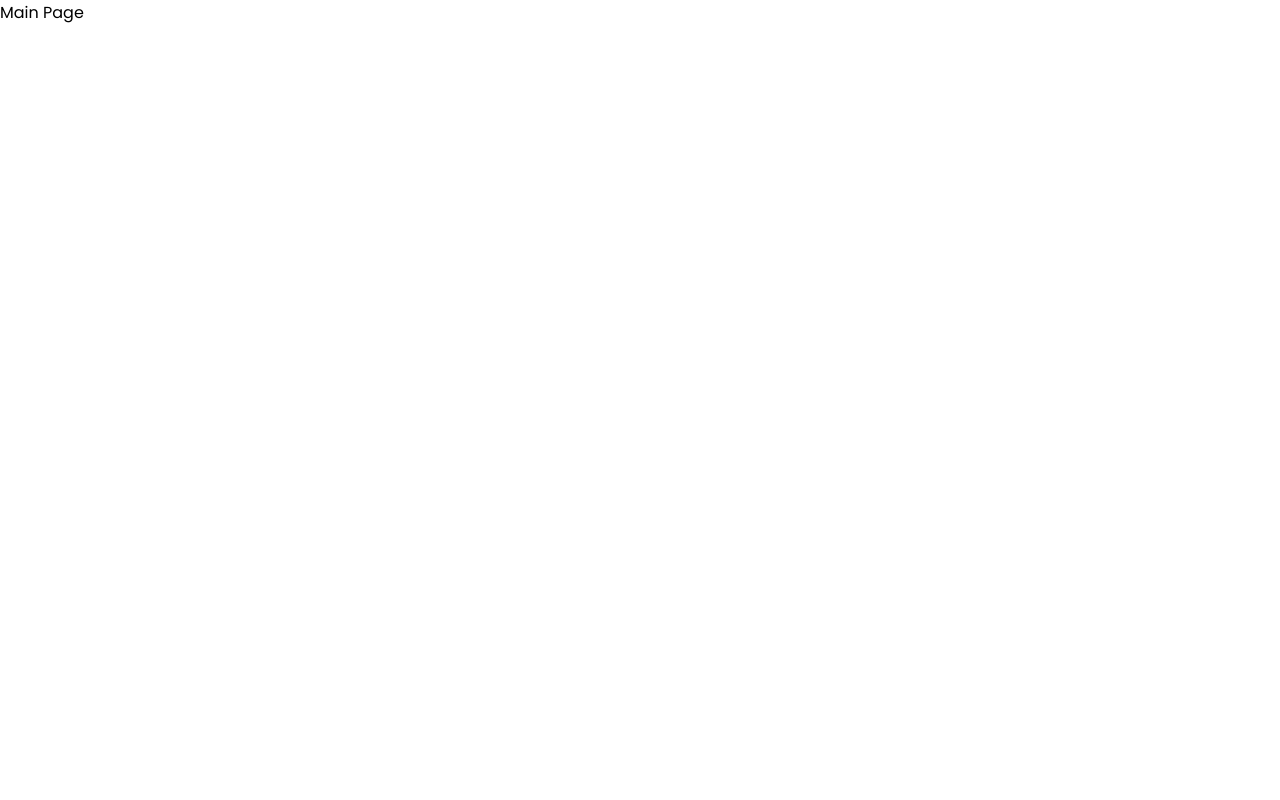
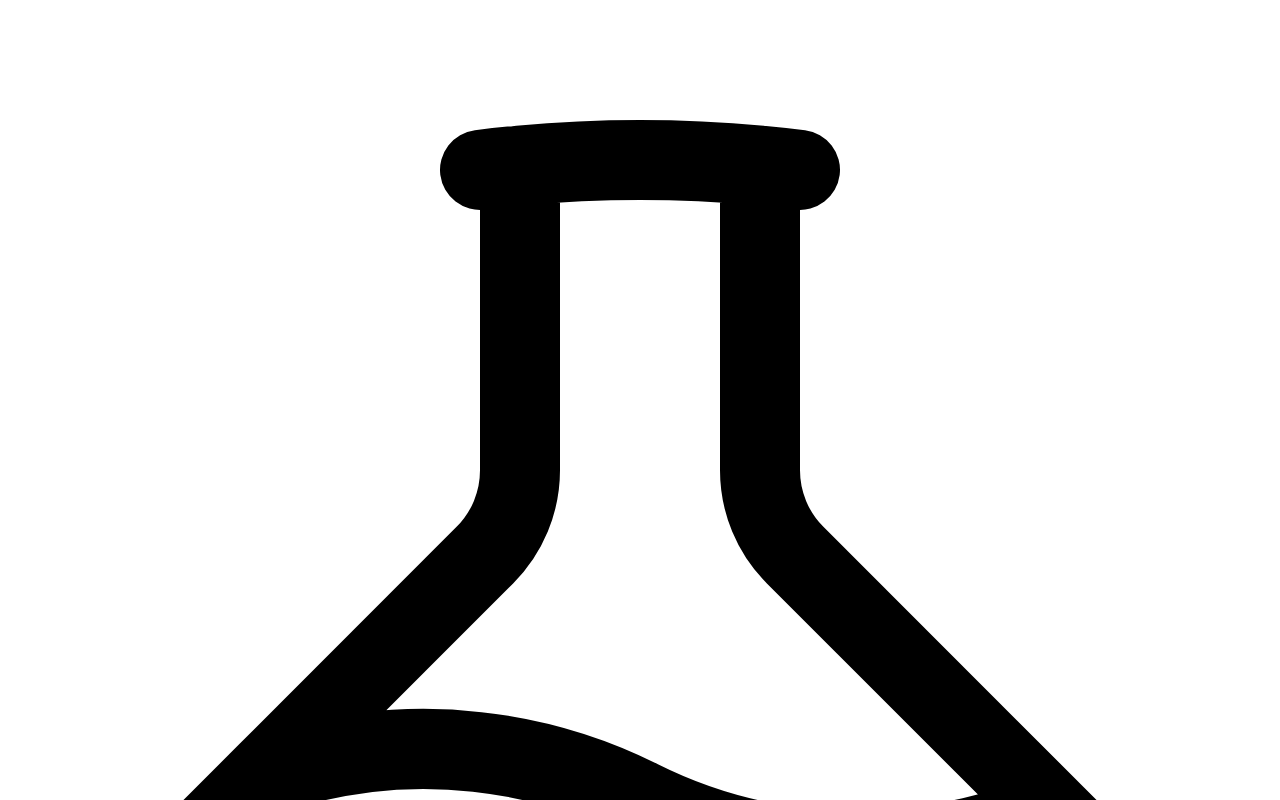
Before and after one commit to ERuvinga/veuilleurs-du-web-test, a React (Create React App) app: page /main in a window 1280 px wide. Shown: the top 800 px of the page. Built offline with nearby package versions, Linux system fonts and the light colour scheme.

Commit message:
add Heroicon and animate 404Img

```diff
--- a/package.json
+++ b/package.json
@@ -3,6 +3,7 @@
   "version": "0.1.0",
   "private": true,
   "dependencies": {
+    "@heroicons/react": "^2.1.1",
     "@testing-library/jest-dom": "^5.17.0",
     "@testing-library/react": "^13.4.0",
     "@testing-library/user-event": "^13.5.0",
--- a/src/Style/Error.css
+++ b/src/Style/Error.css
@@ -10,7 +10,7 @@
 
 .errorPage .img404 {
     width: 400px;
-/* animation: imageAnim 3s alternate infinite ease-in-out;*/
+    animation: imageAnim 3s alternate infinite ease-in-out;
 }
 
 .errorPage .textmsg {
--- a/src/pages/main/index.jsx
+++ b/src/pages/main/index.jsx
@@ -1,8 +1,10 @@
 // main page
+import {BeakerIcon} from "@heroicons/react/24/outline"
 
 const MainPage = () =>{
     return (
         <div>
+            <BeakerIcon/>
             Main Page
         </div>
     )
```
Also changed, not shown: 1 other file (tests, documents, lock files or other folders).
